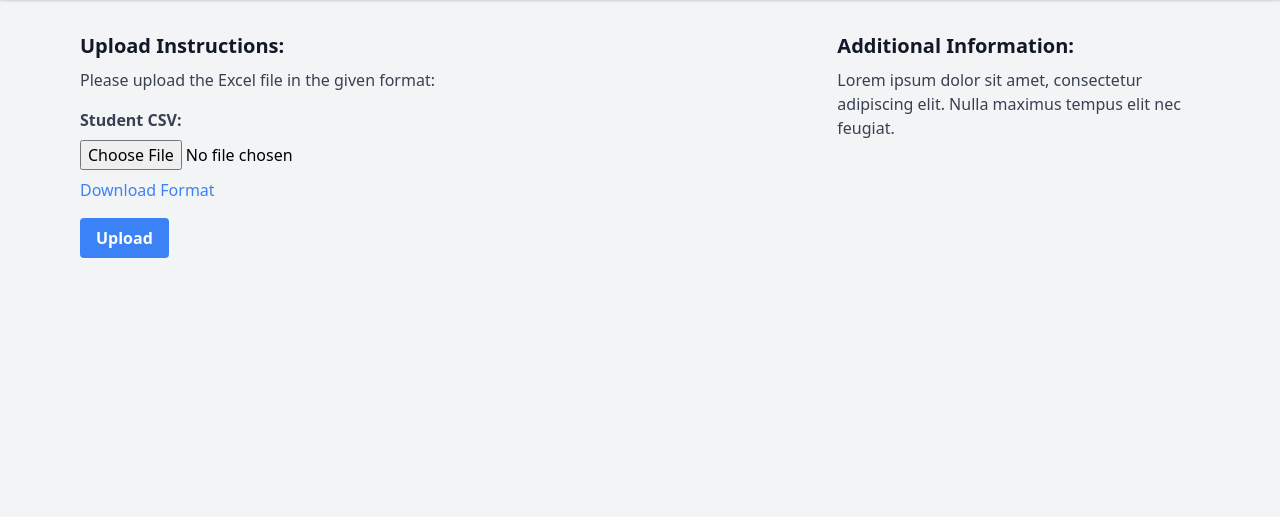
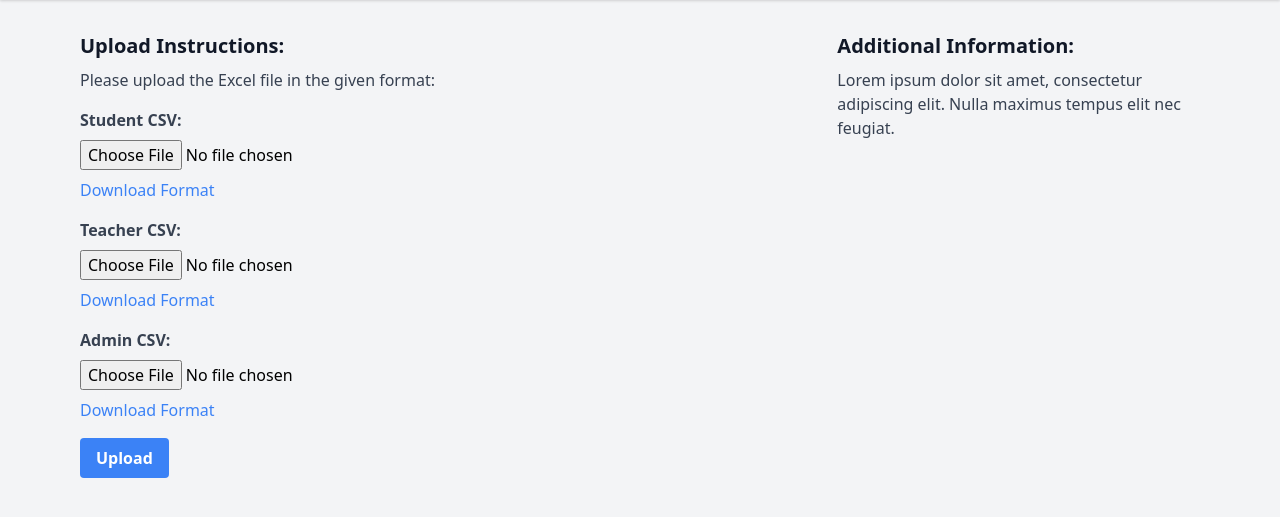
Before and after one commit to void4002/OpenHouse, a Flask app: page /workflow in a window 1280 px wide. Shown: the part 64-581 px from the top of the page. Run offline with Flask 3, Linux system fonts and the light colour scheme.

Commit message:
workflow added

```diff
--- a/app.py
+++ b/app.py
@@ -108,10 +108,144 @@ def createstudentaccount(file_path):
 
     print("added succesfully")
 
+
+def createteacheraccount(file_path):
+    print("entered")
+        # Open the CSV file for reading
+    with open(file_path, 'r') as csvfile:
+        # Create a CSV reader object
+        csv_reader = csv.DictReader(csvfile)
+
+        # Loop over each row in the CSV file
+        print("started")
+        for row in csv_reader:
+            # Extract details from the row
+            name = row['Name']
+            email = row['Email']
+            subject_name = row['subject_name']
+
+
+            # Create a dictionary to store the details
+            data = {
+                'name': name,
+                'email': email,
+                'subject_name': subject_name,
+                'role': 'teacher'
+            }
+
+            # Add the details to the Firestore database
+            # Replace 'students' with the name of your Firestore collection
+            teacherpassword=123456
+            auth.create_user_with_email_and_password(email,teacherpassword)
+            db.collection(user['collection']).add(data)
+            print(f"added {name}")
+
+    print("added succesfully")
+
+
+def createadminaccount(file_path):
+    print("entered")
+        # Open the CSV file for reading
+    with open(file_path, 'r') as csvfile:
+        # Create a CSV reader object
+        csv_reader = csv.DictReader(csvfile)
+
+        # Loop over each row in the CSV file
+        print("started")
+        for row in csv_reader:
+            # Extract details from the row
+            name = row['Name']
+            email = row['Email']
+
+
+
+            # Create a dictionary to store the details
+            data = {
+                'name': name,
+                'email': email,
+
+                'role': 'admin'
+            }
+
+            # Add the details to the Firestore database
+            # Replace 'students' with the name of your Firestore collection
+            adminpassword=123456
+            auth.create_user_with_email_and_password(email,adminpassword)
+            db.collection(user['collection']).add(data)
+            print(f"added {name}")
+
+    print("added succesfully")
+
+
+# def adddetails(file_path):
+#     print("entered")
+#         # Open the CSV file for reading
+#     with open(file_path, 'r') as csvfile:
+#         # Create a CSV reader object
+#         csv_reader = csv.DictReader(csvfile)
+
+#         # Loop over each row in the CSV file
+#         print("started")
+#         for row in csv_reader:
+#             # Extract details from the row
+#             name = row['Name']
+#             email = row['Email']
+
+
+
+#             # Create a dictionary to store the details
+#             data = {
+#                 'name': name,
+#                 'email': email,
+#                 'role': 'admin'
+#             }
+
+#             # Add the details to the Firestore database
+#             # Replace 'students' with the name of your Firestore collection
+#             adminpassword=123456
+#             auth.create_user_with_email_and_password(email,adminpassword)
+#             db.collection(user['collection']).add(data)
+#             print(f"added {name}")
+
+#     print("added succesfully")
+
+def add(file_path):
+    print("entered")
+        # Open the CSV file for reading
+    with open(file_path, 'r') as csvfile:
+        # Create a CSV reader object
+        csv_reader = csv.DictReader(csvfile)
+
+        # Loop over each row in the CSV file
+        print("started")
+        for row in csv_reader:
+            # Extract details from the row
+            name = row['Name']
+            email = row['Email']
+            subject_name = row['subject_name']
+
+
+            # Create a dictionary to store the details
+            data = {
+                'name': name,
+                'email': email,
+                'subject_name': subject_name,
+                'role': 'teacher'
+            }
+
+            # Add the details to the Firestore database
+            # Replace 'students' with the name of your Firestore collection
+            teacherpassword=123456
+            auth.create_user_with_email_and_password(email,teacherpassword)
+            db.collection(user['collection']).add(data)
+            print(f"added {name}")
+
+    print("added succesfully")
+
 def get_profile(collection,docid):
     global userdetails
     print(collection,docid)
-    doc_ref = db.collection(user['collection']).document(user['docid'])
+    doc_ref = db.collection(collection).document(docid)
     doc = doc_ref.get()
     if doc.exists:
         userdetails = doc.to_dict()
@@ -120,11 +254,15 @@ def get_profile(collection,docid):
 
 
 def get_docid(email):
+    global user
+    print(email)
     for collection in docs:
         query = collection.where('email', '==', email).limit(1).stream()
         for doc in query:
+            print(doc.id)
             user['docid']=doc.id
             user['collection']=collection.id
+        print(user)
 
 
 
@@ -174,8 +312,10 @@ def login():
             auth.sign_in_with_email_and_password(email, password)
             session.append(email)
             get_docid( email)
+            print("entering in login")
+            print(user)
             get_profile(user['collection'],user['docid'])
-            # print(userdetails)
+            print(userdetails)
             return render_template('home/logged.html')
         except Exception as e:
             print(f"error:- {e}")
@@ -198,13 +338,37 @@ def profile():
 @app.route('/workflow', methods=['GET','POST'])
 def workflow():
     if request.method == 'POST':
-        if 'student_csv' in request.files:
+        if 'student_csv' in request.files and 'teacher_csv' in request.files and 'admin_csv' in request.files :
+
+            print(request.files)
             student_csv = request.files['student_csv']
-            if student_csv.filename != '':
-                file_path = os.path.join(app.config['UPLOAD_FOLDER'], 'student.csv')
-                student_csv.save(file_path)
-                print(file_path)
-                createstudentaccount(file_path)
+            teacher_csv = request.files['teacher_csv']
+            admin_csv = request.files['admin_csv']
+            # details_csv = request.files['details_csv']
+            # teacher_csv.save('G:\open-house\uploads\teacher.csv')
+            if student_csv.filename != '' and teacher_csv.filename != '' and admin_csv.filename != '':
+                # student data
+                file_path_student = os.path.join(app.config['UPLOAD_FOLDER'], 'student.csv')
+                student_csv.save(file_path_student)
+                createstudentaccount(file_path_student)
+
+                # teacher data
+                file_path_teacher = os.path.join(app.config['UPLOAD_FOLDER'], 'teacher.csv')
+                teacher_csv.save(file_path_teacher)
+                print(file_path_teacher)
+                # createteacheraccount(file_path_teacher)
+
+                # admin data
+                file_path_admin = os.path.join(app.config['UPLOAD_FOLDER'], 'admin.csv')
+                admin_csv.save(file_path_admin)
+                createadminaccount(file_path_admin)
+
+               # details of the organization
+                # file_path_details = os.path.join(app.config['UPLOAD_FOLDER'], 'details.csv')
+                # student_csv.save(file_path_details)
+                # adddetails(file_path_details)
+
+
 
             else:
                 print("No file selected!")
--- a/templates/components/workflow.html
+++ b/templates/components/workflow.html
@@ -58,25 +58,25 @@
                 </div>
 
                 <!-- Teacher CSV -->
-                <!-- <div class="mb-4">
+                <div class="mb-4">
                     <label class="block text-gray-700 font-bold mb-2">Teacher CSV:</label>
                     <input type="file" name="teacher_csv" accept=".csv" required>
                     <a href="/download/teacher_format.csv" class="text-blue-500 block mt-2">Download Format</a>
-                </div> -->
+                </div>
 
                 <!-- Admin CSV -->
-                <!-- <div class="mb-4">
+                <div class="mb-4">
                     <label class="block text-gray-700 font-bold mb-2">Admin CSV:</label>
                     <input type="file" name="admin_csv" accept=".csv" required>
                     <a href="/download/admin_format.csv" class="text-blue-500 block mt-2">Download Format</a>
-                </div> -->
+                </div>
 
                 <!-- Details-->
-                <!-- <div class="mb-4">
+                 <!-- <div class="mb-4">
                     <label class="block text-gray-700 font-bold mb-2">details CSV:</label>
                     <input type="file" name="details_csv" accept=".csv" required>
                     <a href="/download/details_format.csv" class="text-blue-500 block mt-2">Download Format</a>
-                </div> -->
+                </div>  -->
 
                 <!-- Details Segment -->
 
--- /dev/null
+++ b/uploads/admin.csv
@@ -0,0 +1,4 @@
+Name,Email
+admin1,admin1@gmail.com
+admin2,admin2@gmail.com
+admin3,admin3@gmail.com
--- /dev/null
+++ b/uploads/student.csv
@@ -0,0 +1,4 @@
+Name,Email,Class,Section
+Varun,Varunchowdary1729@gmail.com,8,A
+Abhinav ,Abhinav@gmail.com,9,A
+pranav ,Pranav@gmail.com,10,A
--- /dev/null
+++ b/uploads/teacher.csv
@@ -0,0 +1,4 @@
+Name,Email,subject_name
+teacher1,teacher1@gmail.com,subject1
+teacher2,teacher2@gmail.com,subject2
+teacher3,teacher3@gmail.com,subject3
```
Also changed, not shown: test.py (added, +24 -0 lines), templates/home/student.html (added), templates/home/teacher.html (added).
